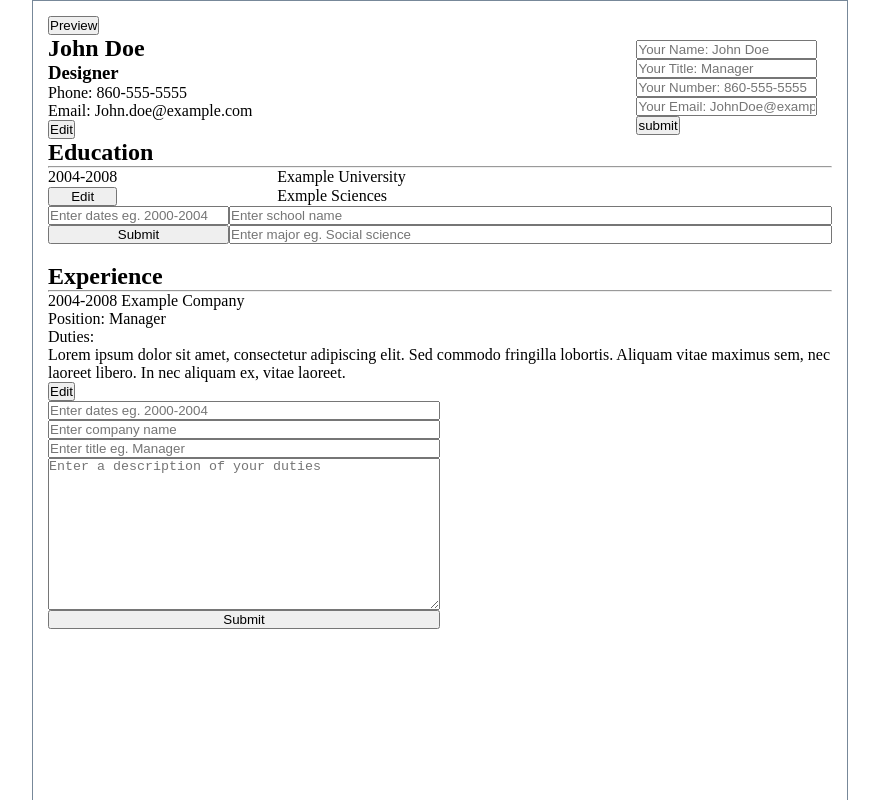
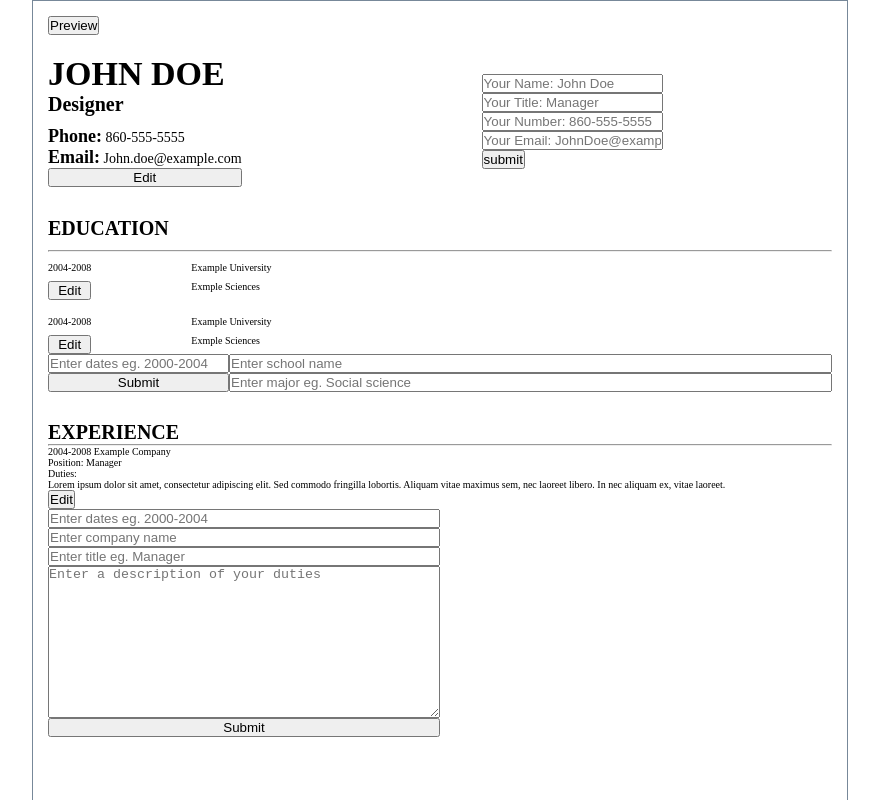
Before and after one commit to kmakai/Odin-cv-project, a React (Create React App) app: page / in a window 1280 px wide. Shown: the top 800 px of the page, without its empty margins (200-1079 px from the left). Built offline with nearby package versions, Linux system fonts and the light colour scheme.

Commit message:
6 files modified

```diff
--- a/src/App.js
+++ b/src/App.js
@@ -17,6 +17,11 @@ class App extends Component {
       },
       edu: {
         eduEntries: [
+          {
+            dates: '2004-2008',
+            schoolName: 'Example University',
+            major: 'Exmple Sciences',
+          },
           {
             dates: '2004-2008',
             schoolName: 'Example University',
--- a/src/components/PersonInfo.js
+++ b/src/components/PersonInfo.js
@@ -1,5 +1,5 @@
 import React, { Component } from 'react';
-import "../styles/info.css"
+import '../styles/info.css';
 
 class PersonInfo extends Component {
   constructor(props) {
@@ -10,18 +10,18 @@ class PersonInfo extends Component {
     const { info } = this.props;
     const { handleEdit } = this.props;
     return (
-      <div>
+      <div className="personal-info">
         <div>
           <h2>{info.name}</h2>
           <h3>{info.title}</h3>
         </div>
-        <div>
+        <div className="info-phone">
           <span>Phone:</span> {info.phone}
         </div>
-        <div>
+        <div className="info-email">
           <span>Email:</span> {info.email}
         </div>
-       { handleEdit && <button onClick={handleEdit}>Edit</button>}
+        {handleEdit && <button onClick={handleEdit}>Edit</button>}
       </div>
     );
   }
@@ -35,7 +35,7 @@ class PersonInfoEdit extends Component {
   render() {
     const handleSub = this.props.handleInfoSub;
     return (
-      <div>
+      <div className="personal-info-edit">
         <form onSubmit={handleSub}>
           <div>
             <input
--- a/src/styles/Appstyle.css
+++ b/src/styles/Appstyle.css
@@ -17,6 +17,23 @@
   align-self: flex-start;
 }
 
-.hidden {
+h2 {
+  text-transform: uppercase;
+  font-size: 2rem;
+}
+
+.app-input.hidden, .app-preview.hidden {
   display: none;
 }
+
+.app-input, .app-preview {
+  display: flex;
+  flex-direction: column;
+  gap: 1rem;
+}
+
+.education {
+  display: flex;
+  flex-direction: column;
+  gap: 1rem;
+}
--- a/src/styles/edu.css
+++ b/src/styles/edu.css
@@ -1,3 +1,9 @@
+.entries {
+  display: flex;
+  flex-direction: column;
+  gap: 1.6rem;
+}
+
 .entries div {
   display: grid;
   grid-template-columns: auto 1fr;
--- a/src/styles/index.css
+++ b/src/styles/index.css
@@ -9,3 +9,7 @@ body {
   margin: 0;
   box-sizing: border-box;
 }
+
+html {
+  font-size: 62.5%;
+}
--- a/src/styles/info.css
+++ b/src/styles/info.css
@@ -0,0 +1,26 @@
+.personal-info {
+  margin: 2rem 0;
+  display: flex;
+  flex-direction: column;
+}
+
+.personal-info h2 {
+  font-size: 3.4rem;
+}
+
+.personal-info h3 {
+  font-size: 2rem;
+  margin-bottom: 1rem;
+}
+
+.info-phone {
+  font-size: 1.4rem;
+}
+
+.info-email {
+  font-size: 1.4rem;
+}
+.personal-info span {
+  font-weight: bold;
+  font-size: 1.8rem;
+}
```
